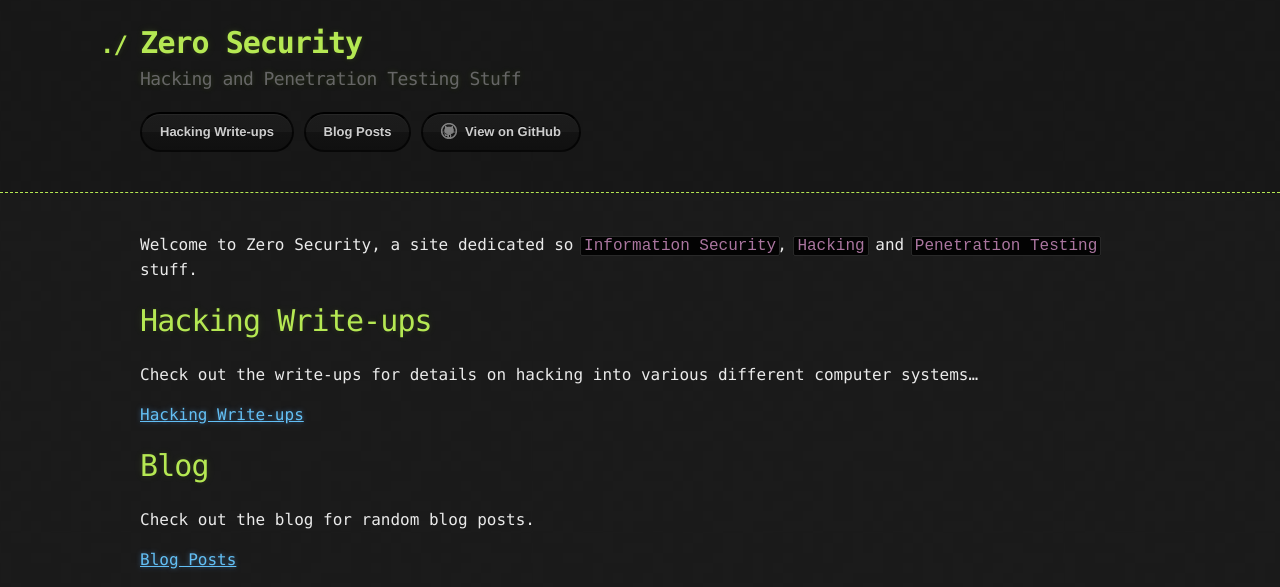
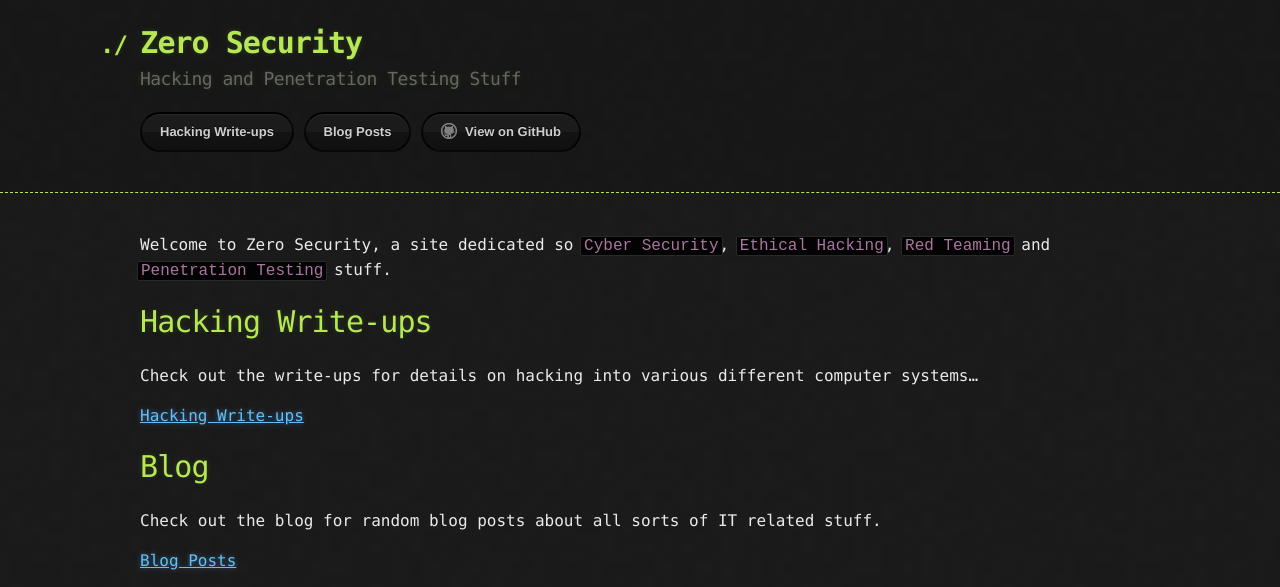
Before and after one commit to SV-ZeroOne/sv-zeroone.github.io, a Jekyll site: the page built from index.md, in a window 1280 px wide. Shown: the top 587 px of the page. Built offline with Jekyll 4.4.1, drawn with Linux system fonts in a browser that asks for light colours; comment, search, counter and statistics services are not loaded; some of the changed text lies outside the part shown.

Commit message:
Update index.md

````diff
--- a/index.md
+++ b/index.md
@@ -2,7 +2,7 @@
 layout: default
 ---
 
-Welcome to Zero Security, a site dedicated so `Information Security`, `Hacking` and `Penetration Testing` stuff.
+Welcome to Zero Security, a site dedicated so `Cyber Security`, `Ethical Hacking`, `Red Teaming` and `Penetration Testing` stuff.
 
 # Hacking Write-ups
 
@@ -12,13 +12,13 @@ Check out the write-ups for details on hacking into various different computer s
 
 # Blog
 
-Check out the blog for random blog posts.
+Check out the blog for random blog posts about all sorts of IT related stuff.
 
 [Blog Posts](./blog/main-blog.html)
 
 
 ```
-This site is still under construction.
+This site  is still under contruction...
 ```
 
 <img class="center_robot" alt="Mr Robot" src="/assets/images/mr_robot_0.png" width="20%" height="20%">
@@ -26,10 +26,13 @@ This site is still under construction.
 <!--Had to copy the rendered html output from the _site folder to get the jekyll twitter plugin to work-->
 
 <div class="center_twitter">
-<div class="jekyll-twitter-plugin"><a class="twitter-timeline" data-width="400" data-tweet-limit="2" href="https://twitter.com/CVEnew?ref_src=twsrc%5Etfw">Tweets by CVEnew</a>
+<div class="jekyll-twitter-plugin"><a class="twitter-timeline" data-width="600" data-tweet-limit="2" href="https://twitter.com/SVelcev">Tweets by SVELCEV</a>
 <script async="" src="https://platform.twitter.com/widgets.js" charset="utf-8"></script>
 </div>
-<div class="jekyll-twitter-plugin"><a class="twitter-timeline" data-width="400" data-tweet-limit="2" href="https://twitter.com/ExploitDB?ref_src=twsrc%5Etfw">Tweets by ExploitDB</a>
+<div class="jekyll-twitter-plugin"><a class="twitter-timeline" data-width="600" data-tweet-limit="2" href="https://twitter.com/CVEnew">Tweets by CVEnew</a>
+<script async="" src="https://platform.twitter.com/widgets.js" charset="utf-8"></script>
+</div>
+<div class="jekyll-twitter-plugin"><a class="twitter-timeline" data-width="600" data-tweet-limit="2" href="https://twitter.com/ExploitDB">Tweets by ExploitDB</a>
 <script async="" src="https://platform.twitter.com/widgets.js" charset="utf-8"></script>
 </div>
 </div>
````
